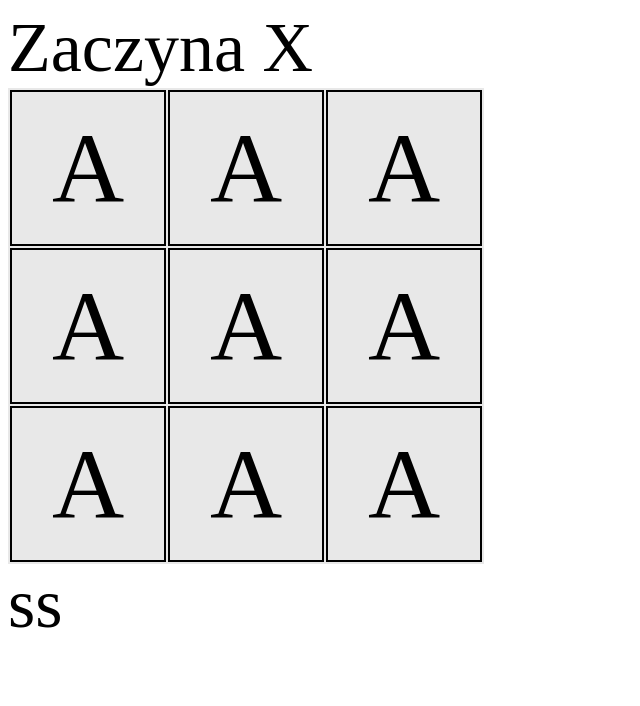
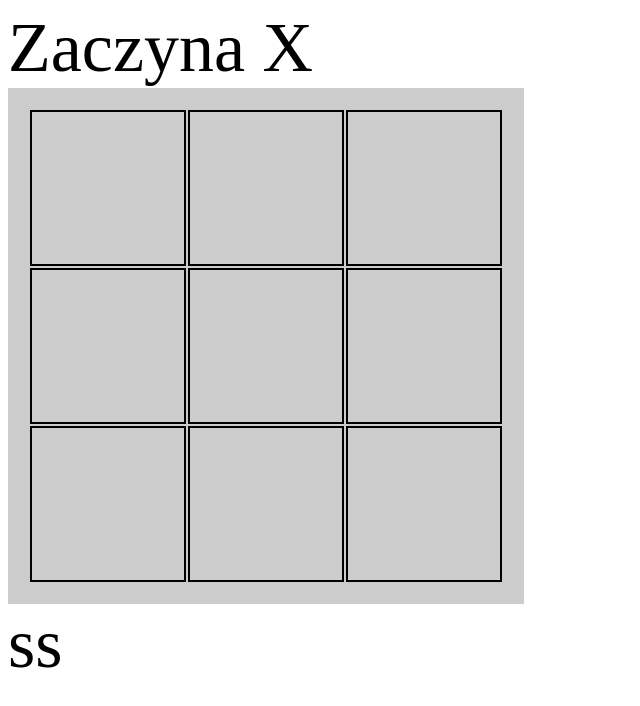
Before and after one commit to LeBomblos/TicTacToe, a plain HTML site: page index.html in a window 1280 px wide. Shown: the whole page, without its empty margins (0-640 px from the left). Drawn offline with nearby package versions, Linux system fonts and the light colour scheme.

Commit message:
Liczenie punktow, wykrywanie znaku gracza cz2

```diff
--- a/index.html
+++ b/index.html
@@ -13,19 +13,19 @@
     <div id="plansza">
         <table>
             <tr>
-                <td id="a">A</td>
-                <td id="b">A</td>
-                <td id="c">A</td>
+                <td id="a"></td>
+                <td id="b"></td>
+                <td id="c"></td>
             </tr>
             <tr>
-                <td id="a2">A</td>
-                <td id="b2">A</td>
-                <td id="c2">A</td>
+                <td id="a2"></td>
+                <td id="b2"></td>
+                <td id="c2"></td>
             </tr>
             <tr>
-                <td id="a3">A</td>
-                <td id="b3">A</td>
-                <td id="c3">A</td>
+                <td id="a3"></td>
+                <td id="b3"></td>
+                <td id="c3"></td>
             </tr>
         </table>
         <div class="points">ss</div>
--- a/script.js
+++ b/script.js
@@ -102,7 +102,7 @@ function begin() {
 
 $('td').on('click', function (e) {
     console.log($(this).index())
-    $(this).css("background", "#b5b5b5");
+    $(this).css("background-image", "linear-gradient(to bottom right, white, #aaaaaa)");
 
 
 
@@ -137,7 +137,9 @@ $('td').on('click', function (e) {
         playerX.setWinner(false);
         playerO.setWinner(false);
         setTimeout(function () {
-            $('td').text("A");
+            $('td').text("");
+            $('.turn').text("Zaczyna X");
+            turn=0;
             begin();
         }, 1000);
 
--- a/style.css
+++ b/style.css
@@ -1,5 +1,6 @@
 table{
-    background: #e8e8e8;
+    background: #cccccc;
+    padding: 20px;
 }
 td{
     width: 150px;
```
